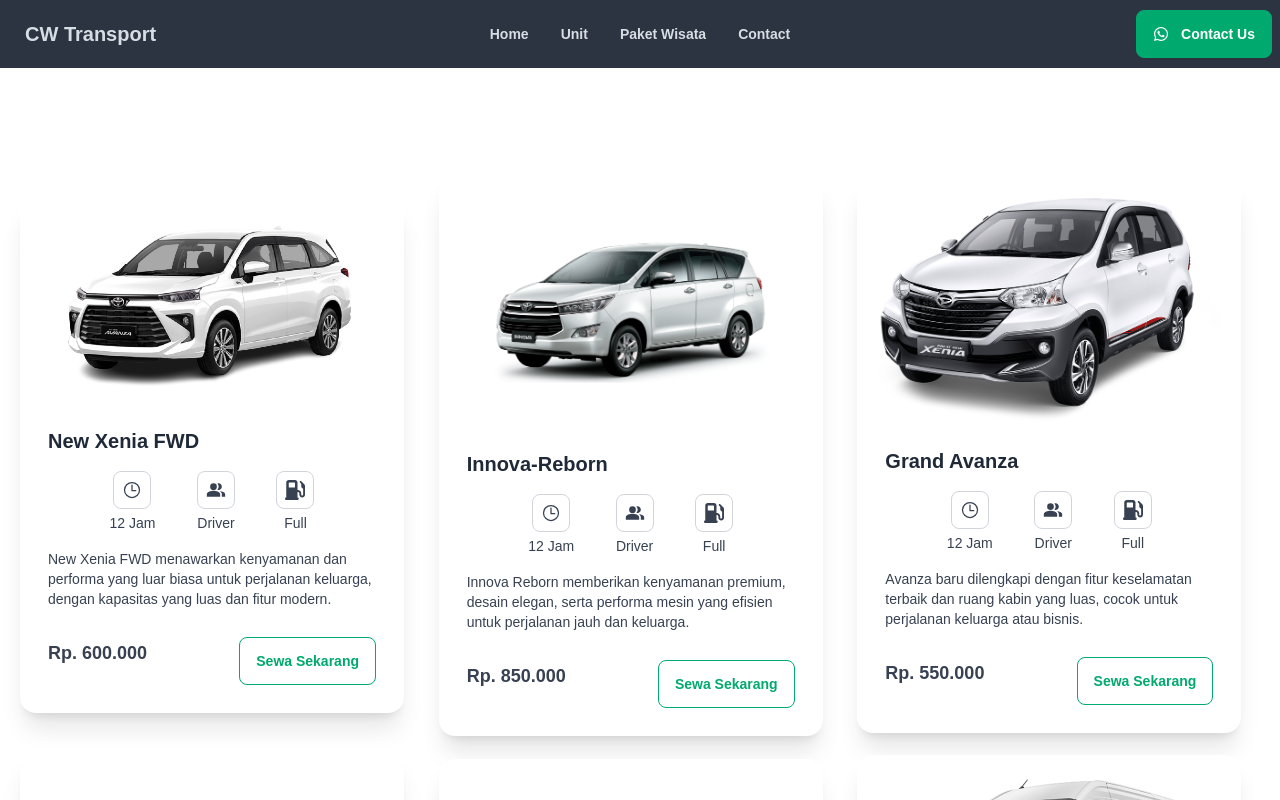
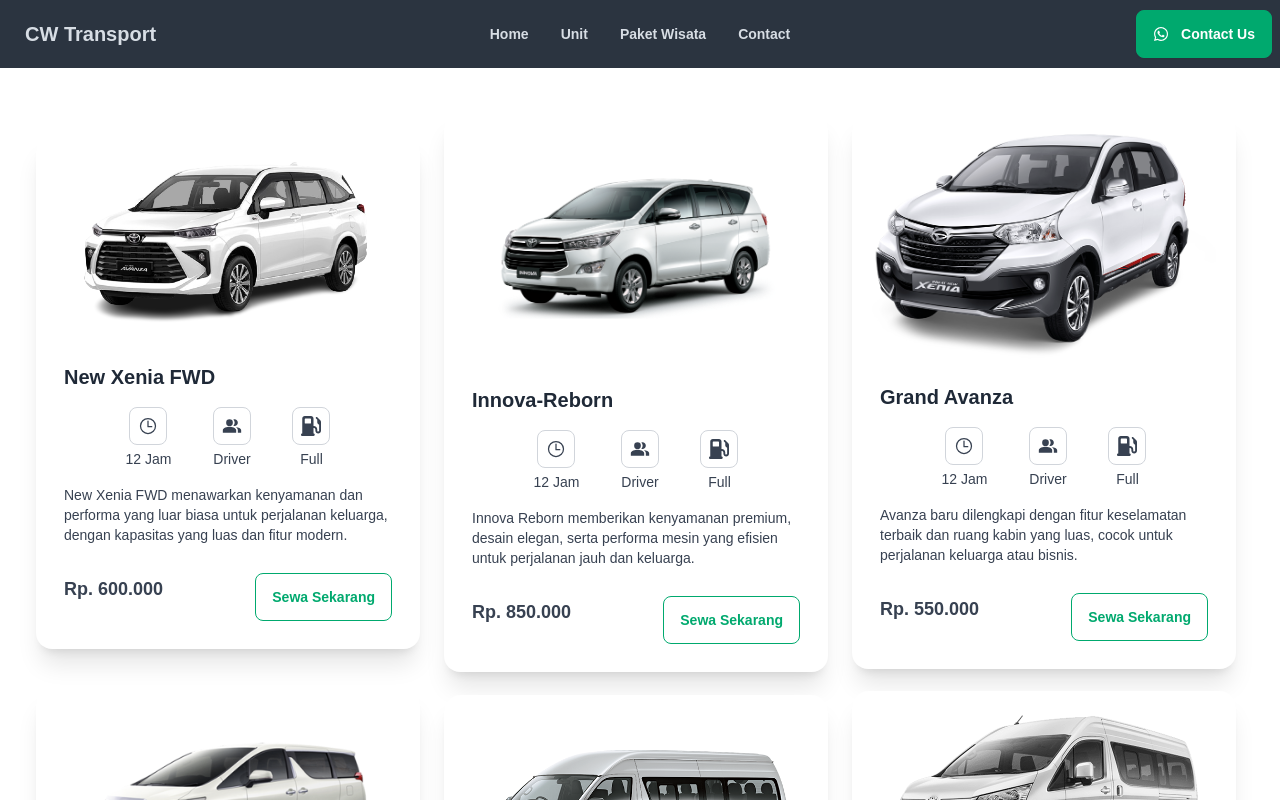
Before and after one commit to szuryanailham/cw_transport, a Next.js app: page / in a window 1280 px wide. Shown: the top 800 px of the page. Built offline with nearby package versions, Linux system fonts and the light colour scheme.

Commit message:
fix (style and image)

```diff
--- a/src/app/layout.tsx
+++ b/src/app/layout.tsx
@@ -27,7 +27,7 @@
     <html lang="en">
       <body className={`${geistSans.variable} ${geistMono.variable} antialiased`}>
         <Navbar />
-        <div className="py-20">{children}</div>
+        <div className="p-4">{children}</div>
       </body>
     </html>
   );
```
